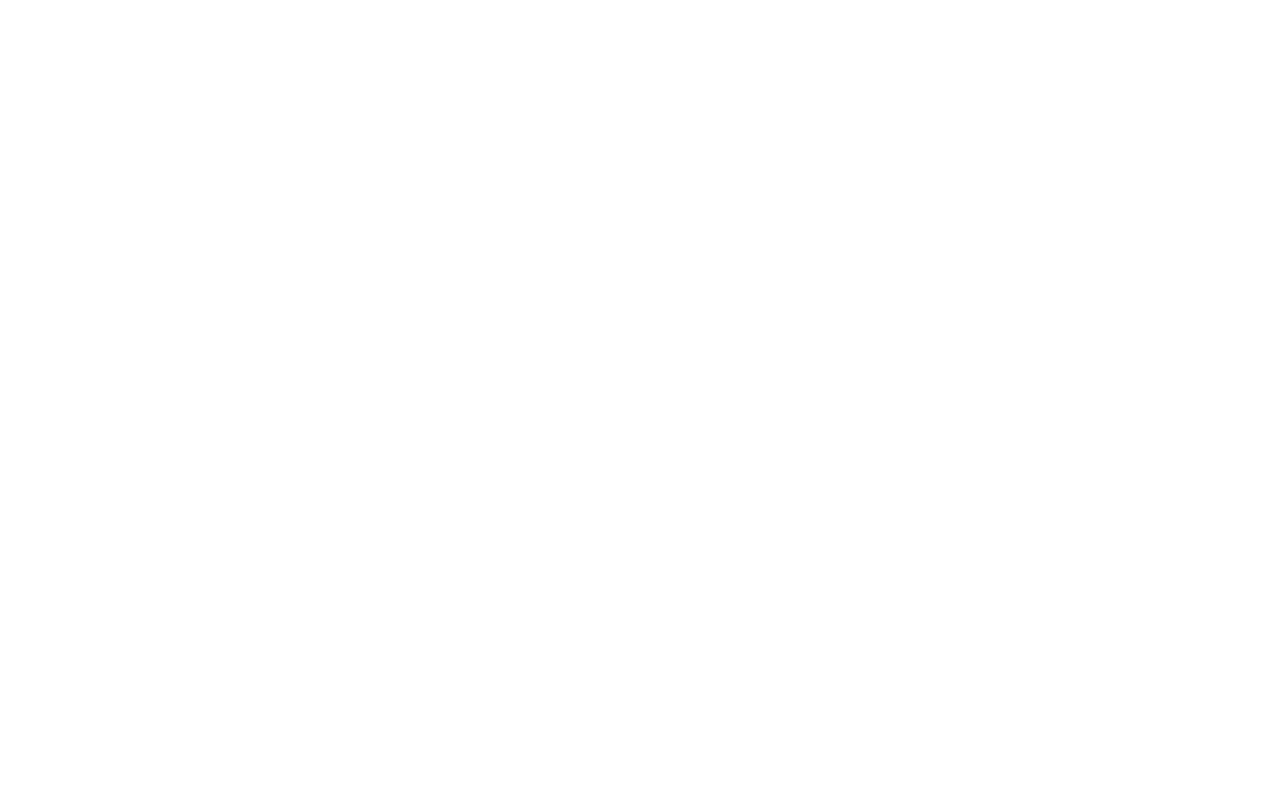
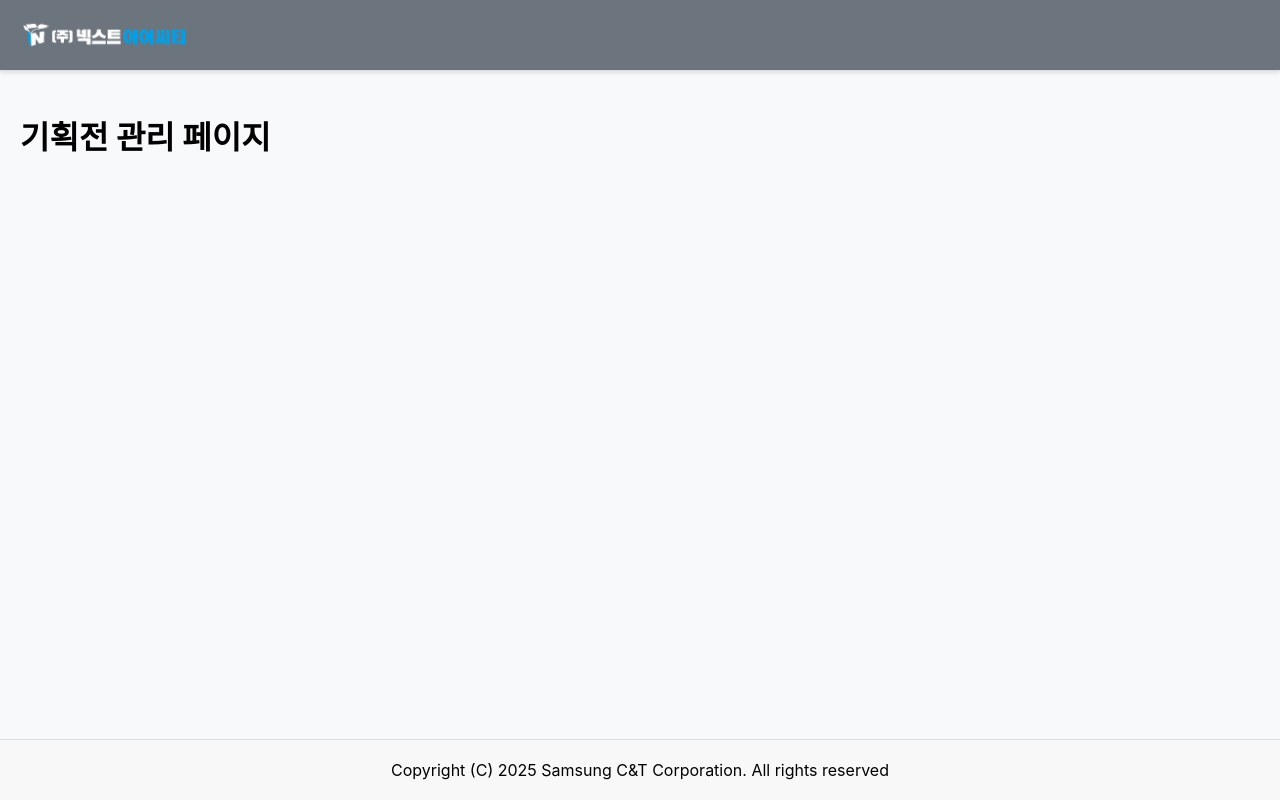
Before and after one commit to kimminhyuck/specialexhibition, a React (Create React App) app in the folder frontend/: page /admin/exhibition in a window 1280 px wide. Before the commit this address had no page. Built offline with nearby package versions, Linux system fonts and the light colour scheme.

Commit message:
헤더 푸터 생성

```diff
--- a/frontend/src/App.js
+++ b/frontend/src/App.js
@@ -2,14 +2,35 @@
 import { BrowserRouter as Router, Routes, Route } from 'react-router-dom';
 import SpecialExhibition from './pages/specialexhibition/SpecialExhibition';
 import Main from './pages/main';
+import SpecialExhibitionAdminList from './pages/specialexhibition/SpecialExhibitionAdminList';
+import Layout from './common/layout/Layout';
 
 function App() {
   return (
     <Router>
-      <Routes>
+      <Layout>
+        <Routes>
+
+        {/* 일반 페이지 */}
+
+        {/* 메인 페이지 */}
         <Route path="/" element={<Main />} />
+
+        {/* 기획전 리스트 페이지 */}
+        <Route path="/exhibition/detail" element={<div>사용자 기획전 리스트 페이지</div>} />
+
+
+
+        {/* 관리자 페이지 */}
+
+        {/* 기획전 등록 */}
         <Route path="/exhibition" element={<SpecialExhibition />} />
+
+        {/* 기획전 관리 */}
+        <Route path="/admin/exhibition" element={<SpecialExhibitionAdminList />} />
+
       </Routes>
+        </Layout>
     </Router>
   );
 }
--- /dev/null
+++ b/frontend/src/common/layout/Footer.jsx
@@ -0,0 +1,16 @@
+import React from 'react';
+
+const Footer = () => {
+  return (
+    <footer style={{
+      backgroundColor: '#f8f8f8',
+      borderTop: '1px solid #ddd',
+      padding: '20px',
+      textAlign: 'center'
+    }}>
+      <p style={{ margin: 0 }}>Copyright (C) 2025 Samsung C&T Corporation. All rights reserved</p>
+    </footer>
+  );
+};
+
+export default Footer;
--- /dev/null
+++ b/frontend/src/common/layout/Header.jsx
@@ -0,0 +1,56 @@
+import React from 'react';
+import { Link, useLocation } from 'react-router-dom';
+
+const Header = () => {
+  return (
+    <header style={{
+      backgroundColor: '#fff',
+      borderBottom: '1px solid #ddd',
+      padding: '0 20px',
+      position: 'sticky',
+      top: 0,
+      zIndex: 1000,
+      boxShadow: '0 2px 4px rgba(0,0,0,0.1)',
+      backgroundColor: '#6c757d'
+    }}>
+      <div style={{
+        maxWidth: '1200px',
+        leftMargin: '0 auto',
+        display: 'flex',
+        alignItems: 'center',
+        justifyContent: 'space-between',
+        height: '70px',
+        backgroundColor: '#6c757d'
+      }}>
+
+        {/* 로고 */}
+        <Link to="/" style={{ textDecoration: 'none' }}>
+          <div style={{ display: 'flex', alignItems: 'center' }}>
+            <img
+              src="/logo/logo.png"
+              alt="로고"
+              style={{
+                height: '40px',
+                marginRight: '10px'
+              }}
+              onError={(e) => {
+                e.target.style.display = 'none';
+                e.target.nextSibling.style.display = '#505050';
+              }}
+            />
+            <span style={{
+              fontSize: '24px',
+              fontWeight: 'bold',
+              color: '#333',
+              display: 'none'
+            }}>
+              EXHIBITION
+            </span>
+          </div>
+        </Link>
+      </div>
+    </header>
+  );
+};
+
+export default Header;
--- /dev/null
+++ b/frontend/src/common/layout/Layout.jsx
@@ -0,0 +1,27 @@
+import React from 'react';
+import Header from './Header';
+import Footer from './Footer';
+
+const Layout = ({ children }) => {
+  return (
+    <div style={{
+      display: 'flex',
+      flexDirection: 'column',
+      minHeight: '100vh'
+    }}>
+      <Header />
+
+      <main style={{
+        flex: 1,
+        padding: '20px',
+        backgroundColor: '#f8f9fa'
+      }}>
+        {children}
+      </main>
+
+      <Footer />
+    </div>
+  );
+};
+
+export default Layout;
--- a/frontend/src/pages/main.jsx
+++ b/frontend/src/pages/main.jsx
@@ -3,8 +3,6 @@
 
   return (
     <div>
-      메인페이지
-
       <div>
         <h1>이용자 페이지 링크</h1>
         <ul>
@@ -21,9 +19,6 @@
           <li><a href="/admin/product">상품 관리</a></li>
         </ul>
       </div>
-
-
-
     </div>
   );
 };
--- a/frontend/src/pages/specialexhibition/SpecialExhibition.jsx
+++ b/frontend/src/pages/specialexhibition/SpecialExhibition.jsx
@@ -18,10 +18,10 @@
   const [themeOptions, setThemeOptions] = useState([]);
   const [loading, setLoading] = useState(false);
 
-  // 컴포넌트 마운트 시 브랜드/테마 데이터 로드
+  // 컴포넌트 마운트 시 더미 브랜드/테마 데이터 로드
   useEffect(() => {
     // 실제 API에서 브랜드, 테마 데이터를 가져와야 함
-    // 임시 데이터
+    // 임시 더미 데이터
     setBrandOptions([
       { key: 'kuhoplus', value: 'kuhoplus' },
       { key: '10CorsoComo', value: '10CorsoComo' },
--- /dev/null
+++ b/frontend/src/pages/specialexhibition/SpecialExhibitionAdminList.jsx
@@ -0,0 +1,13 @@
+const SpecialExhibitionAdminList = () => {
+
+
+
+
+  return (
+    <div>
+      <h1>기획전 관리 페이지</h1>
+    </div>
+  );
+};
+
+export default SpecialExhibitionAdminList;
```
Also changed, not shown: frontend/public/logo/logo.png (added).
